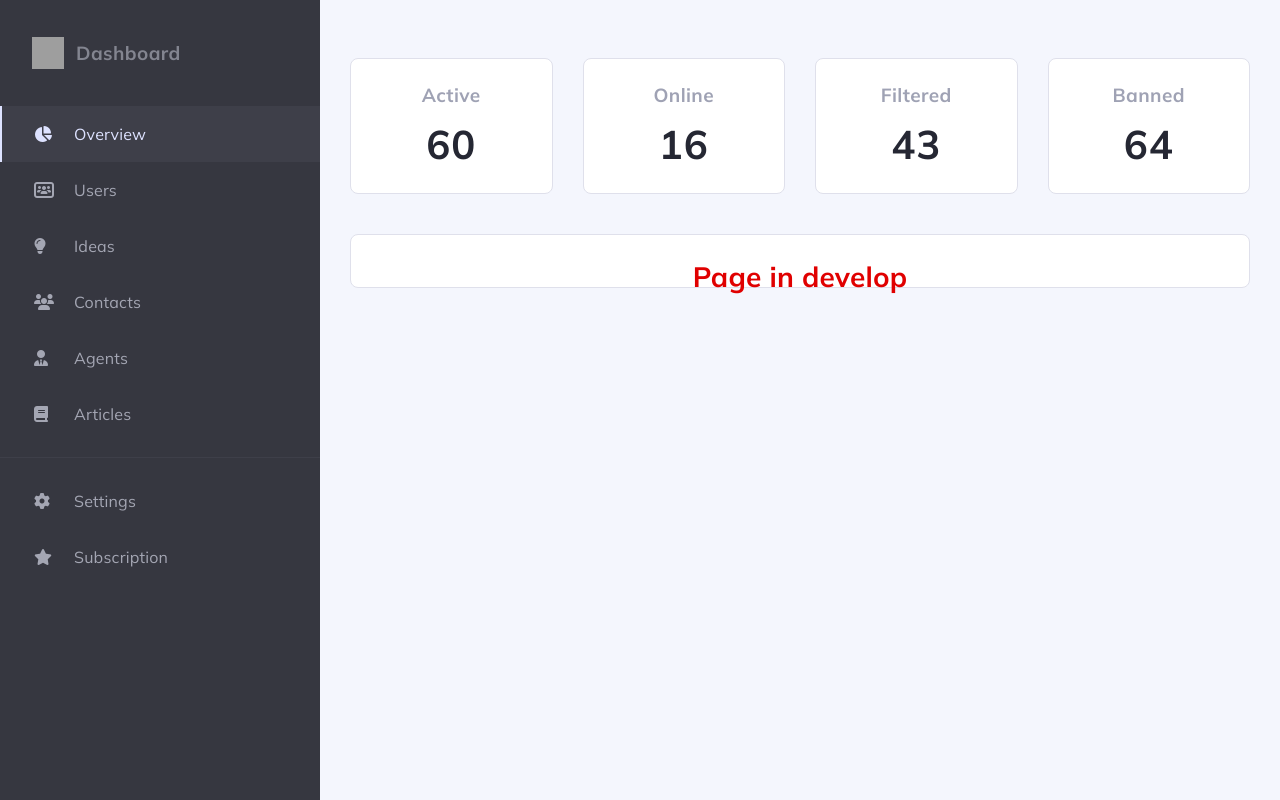
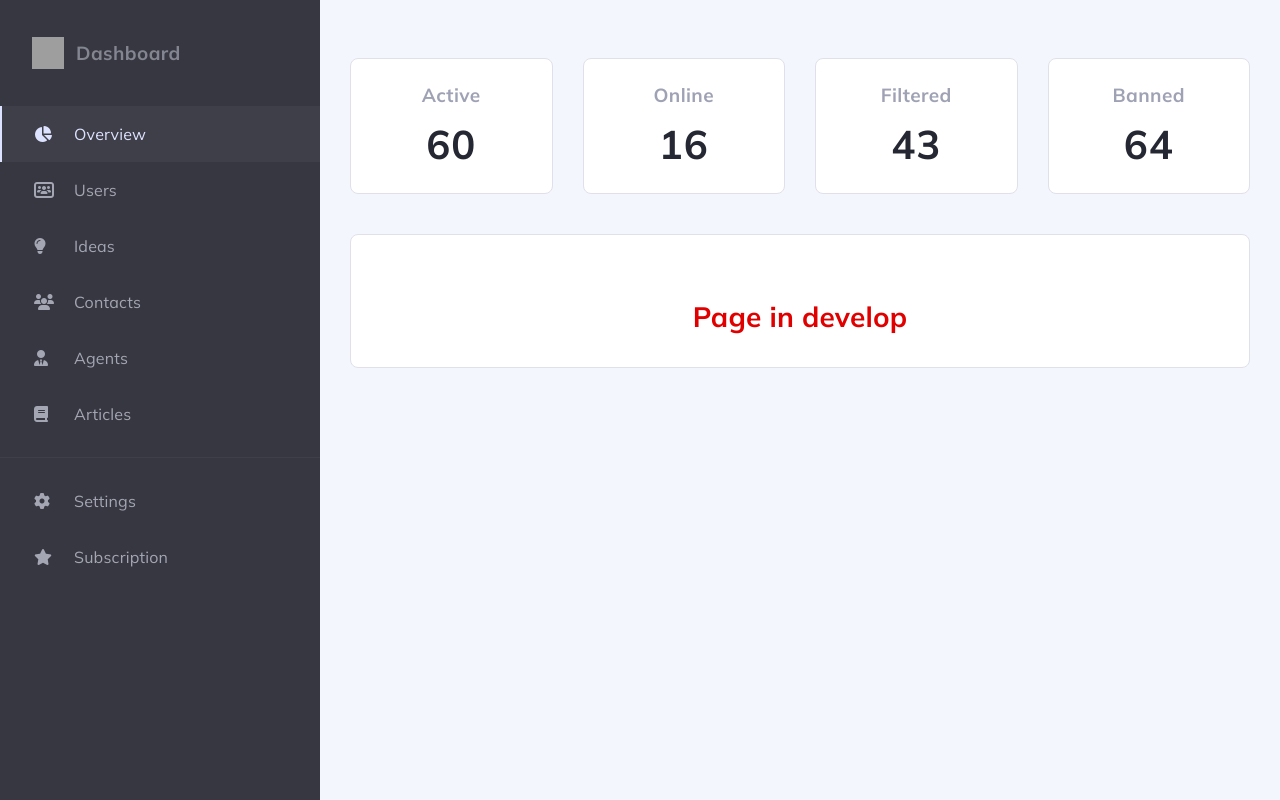
Before and after one commit to VladSkoromnyi/react-dynamic-users-list, a React (Create React App) app: page /#/ in a window 1280 px wide. Built offline with nearby package versions, Linux system fonts and the light colour scheme; grey boxes are pictures that could not be loaded.

Commit message:
titles 404 and Home margins added

```diff
--- a/src/components/Home/index.scss
+++ b/src/components/Home/index.scss
@@ -3,5 +3,6 @@
 
 	&__title {
 		color: rgb(224, 0, 0);
+		margin: 40px 0;
 	}
 }
--- a/src/components/NotFound/index.scss
+++ b/src/components/NotFound/index.scss
@@ -3,6 +3,6 @@
 
 	&__title {
 		color: rgb(47, 90, 90);
-		margin: 20px 0;
+		margin: 40px 0;
 	}
 }
```
